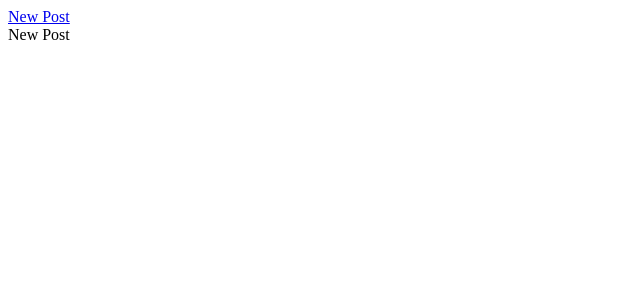
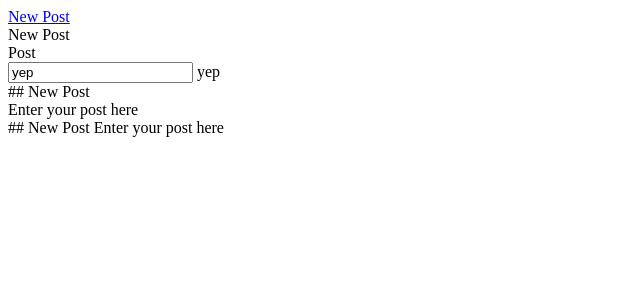
Before and after one commit to wolkenheim/vue3-ts-jest, a Vue app: page /posts/new in a window 1280 px wide. Shown: the top 300 px of the page, without its empty margins (0-640 px from the left). Built offline with nearby package versions, Linux system fonts and the light colour scheme; the HTML template or start-up script is replaced by a standard one.

Commit message:
added PostWriter component

```diff
--- a/src/NewPost.vue
+++ b/src/NewPost.vue
@@ -1,10 +1,31 @@
 <template>
   <div>New Post</div>
+  <post-writer :post="post" />
 </template>
 
 <script lang="ts">
+import moment from "moment";
 import { defineComponent } from "vue";
+import PostWriter from "./PostWriter.vue";
+import { Post } from "./types";
 export default defineComponent({
   name: "NewPost",
+  components: {
+    PostWriter,
+  },
+  setup() {
+    const post: Post = {
+      id: -1,
+      title: "yep",
+      authorId: 1,
+      created: moment(),
+      markdown: "## New Post\nEnter your post here",
+      html: "",
+    };
+
+    return {
+      post,
+    };
+  },
 });
 </script>
--- /dev/null
+++ b/src/PostWriter.vue
@@ -0,0 +1,62 @@
+<template>
+  <div>
+    <div class="columns">
+      <div class="column">
+        <div class="field">
+          <div class="label">Post</div>
+          <div class="control">
+            <input v-model="title" type="text" class="input" />
+            {{ title }}
+          </div>
+        </div>
+      </div>
+    </div>
+
+    <div class="columns">
+      <div class="column is-one-half">
+        <div
+          contenteditable
+          id="markdown"
+          ref="contentEditable"
+          @input="handleEdit"
+        />
+      </div>
+      <div class="column is-one-half">
+        {{ markdown }}
+      </div>
+    </div>
+  </div>
+</template>
+
+<script lang="ts">
+import { defineComponent, onMounted, ref } from "vue";
+import { Post } from "./types";
+export default defineComponent({
+  name: "PostWriter",
+  props: {
+    post: {
+      type: Object as () => Post,
+      required: true,
+    },
+  },
+  setup(props) {
+    const title = ref(props.post.title);
+    const contentEditable = ref<null | HTMLDivElement>(null);
+    const markdown = ref(props.post.markdown);
+
+    const handleEdit = () => {
+      markdown.value = contentEditable.value.innerText;
+    };
+
+    onMounted(() => {
+      contentEditable.value.innerText = markdown.value;
+    });
+    return {
+      title,
+      contentEditable,
+      handleEdit,
+      markdown,
+    };
+  },
+});
+</script>
```
